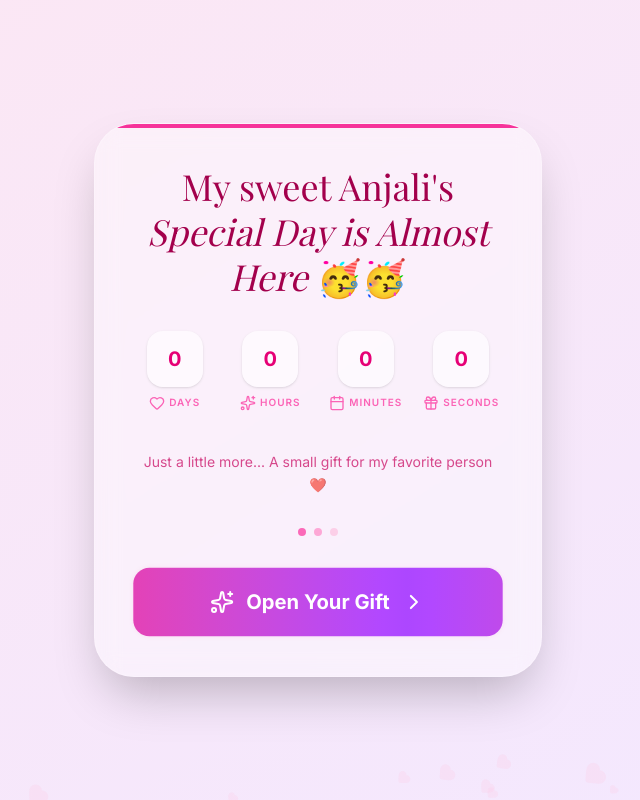
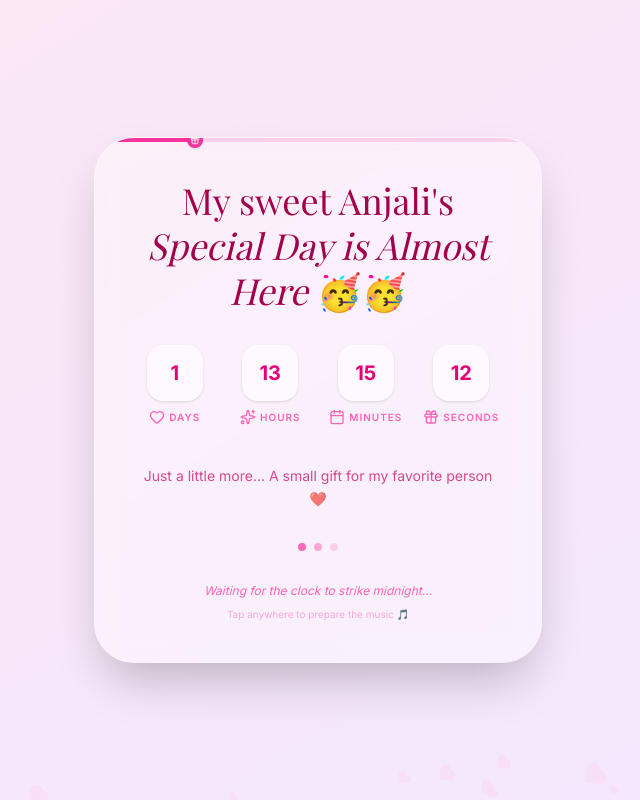
Before and after one commit to Shivam-kumar-coder/Sweet__Anjali, a React (Vite) app: page / in a window 1280 px wide. Shown: the whole page, without its empty margins (322-962 px from the left). Built offline with nearby package versions, Linux system fonts and the light colour scheme; a web font is replaced by a local one.

Commit message:
Update App.tsx

```diff
--- a/src/App.tsx
+++ b/src/App.tsx
@@ -33,7 +33,7 @@ export default function App() {
     totalSeconds: 1 // Initial non-zero to prevent immediate button show
   });
 
-  const targetDate = new Date('2026-03-05T00:00:00');
+  const targetDate = new Date('2026-03-07T00:00:00');
 
   useEffect(() => {
     if (phase === 'loading') {
```
